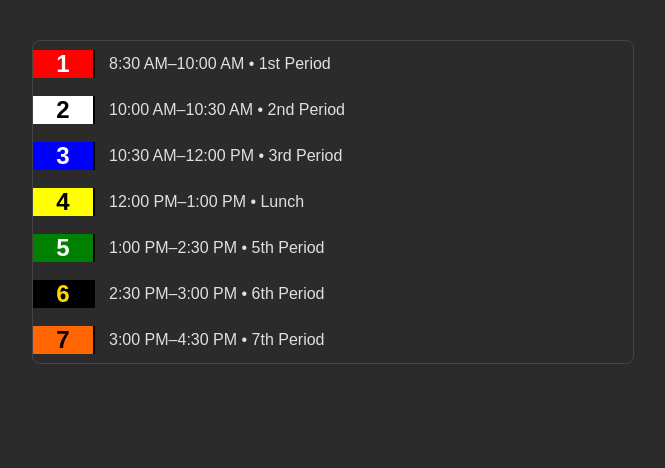
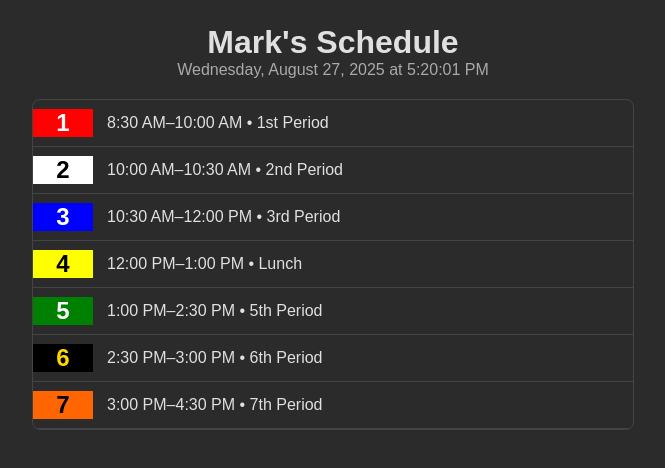
Before and after one commit to MJHalling/bellschedule, a plain HTML site: page index.html in a window 1280 px wide. Shown: the whole page, without its empty margins (307-972 px from the left). Drawn offline with Linux system fonts and the light colour scheme.

Commit message:
Update index.html

```diff
--- a/index.html
+++ b/index.html
@@ -16,9 +16,21 @@
     0%, 100% { opacity: 1 }
     50% { opacity: 0.999 }
   }
+  h1 {
+    text-align: center;
+    margin: 24px 0 0;
+    font-size: 2em;
+    color: #e0e0e0;
+  }
+  #subtitle {
+    text-align: center;
+    font-size: 1em;
+    margin-bottom: 20px;
+    color: #aaa;
+  }
   .schedule {
     max-width: 600px;
-    margin: 40px auto;
+    margin: 0 auto 40px;
     border: 1px solid #444;
     border-radius: 8px;
     overflow: hidden;
@@ -28,13 +40,13 @@
     align-items: center;
     padding: 0;
     transition: background-color 0.3s ease;
+    border-bottom: 1px solid #444;
   }
   .num-col {
     width: 60px;
     text-align: center;
     font-size: 1.5em;
     font-weight: bold;
-    border-right: 2px solid #000;
     display: flex;
     align-items: center;
     justify-content: center;
@@ -53,6 +65,8 @@
 </style>
 </head>
 <body>
+  <h1>Mark's Schedule</h1>
+  <div id="subtitle"></div>
   <div class="schedule" id="schedule"></div>
 
 <script>
@@ -84,6 +98,12 @@
     return `${m}m`;
   }
 
+  function updateSubtitle() {
+    const now = new Date();
+    const options = { weekday: 'long', year: 'numeric', month: 'long', day: 'numeric', hour: 'numeric', minute: 'numeric', second: 'numeric' };
+    document.getElementById("subtitle").textContent = now.toLocaleString('en-US', options);
+  }
+
   function renderSchedule() {
     const container = document.getElementById("schedule");
     container.innerHTML = "";
@@ -98,7 +118,7 @@
 
       const countdown = formatCountdown(secondsLeft);
 
-      const segmentSize = 900; // 15 minutes in seconds
+      const segmentSize = 900;
       const totalSegments = Math.max(1, Math.floor(totalSeconds / segmentSize));
       const horseSegment = Math.min(totalSegments - 1, Math.floor(secondsLeft / segmentSize));
 
@@ -139,8 +159,10 @@
     document.body.dataset.ping = Date.now();
   }, 120000);
 
+  setInterval(renderSchedule, 1000);
+  setInterval(updateSubtitle, 1000);
   renderSchedule();
-  setInterval(renderSchedule, 1000);
+  updateSubtitle();
 </script>
 </body>
 </html>
```
